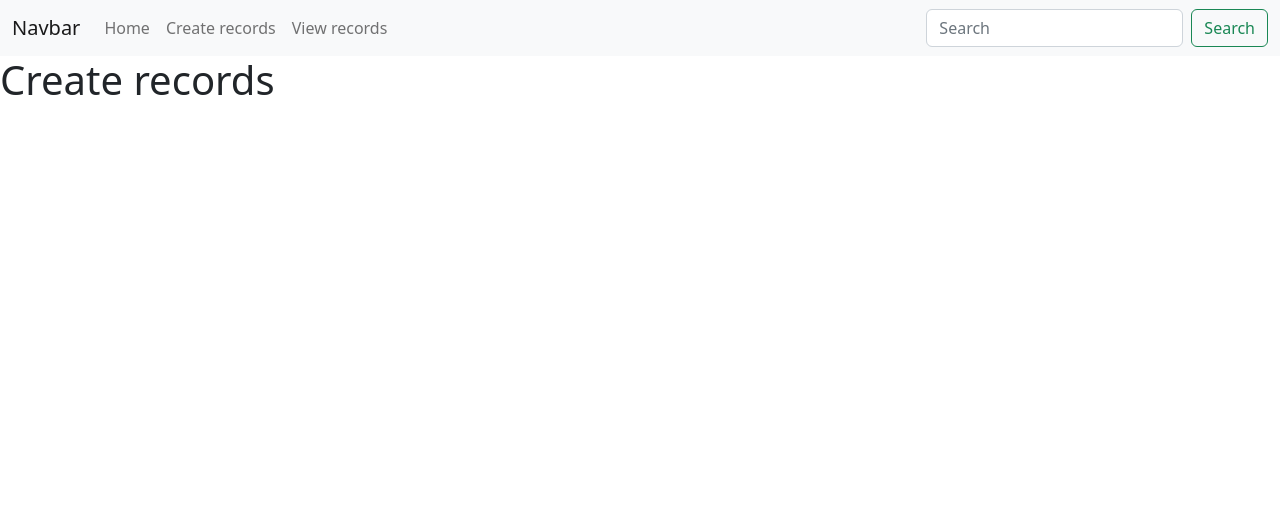
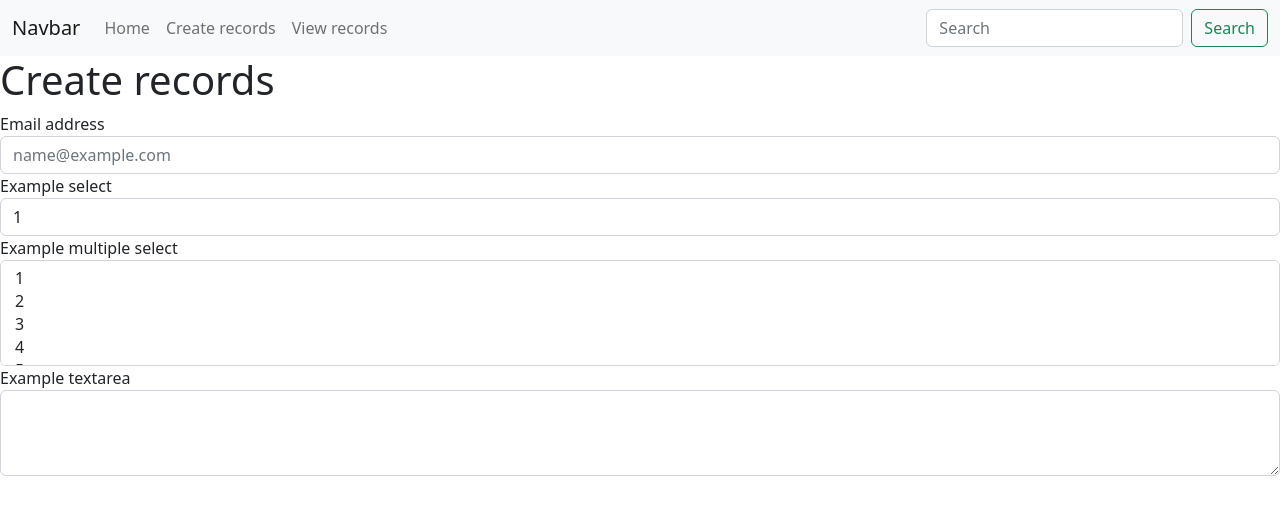
Before and after one commit to 3nk0d/Python-Basic-homeworks, a Flask app: page /create_records/ in a window 1280 px wide. Shown: the top 515 px of the page. Run offline with Flask 3, Linux system fonts and the light colour scheme; parts of the project's set-up code (start-up, migrations or seed data) failed here and were passed over.

Commit message:
Add draft from

```diff
--- a/homework_06/templates/create_records.html
+++ b/homework_06/templates/create_records.html
@@ -10,7 +10,36 @@
 <body>
     {% block body %}
         <h1>Create records</h1>
-
+    <form>
+      <div class="form-group">
+        <label for="exampleFormControlInput1">Email address</label>
+        <input type="email" class="form-control" id="exampleFormControlInput1" placeholder="name@example.com">
+      </div>
+      <div class="form-group">
+        <label for="exampleFormControlSelect1">Example select</label>
+        <select class="form-control" id="exampleFormControlSelect1">
+          <option>1</option>
+          <option>2</option>
+          <option>3</option>
+          <option>4</option>
+          <option>5</option>
+        </select>
+      </div>
+      <div class="form-group">
+        <label for="exampleFormControlSelect2">Example multiple select</label>
+        <select multiple class="form-control" id="exampleFormControlSelect2">
+          <option>1</option>
+          <option>2</option>
+          <option>3</option>
+          <option>4</option>
+          <option>5</option>
+        </select>
+      </div>
+      <div class="form-group">
+        <label for="exampleFormControlTextarea1">Example textarea</label>
+        <textarea class="form-control" id="exampleFormControlTextarea1" rows="3"></textarea>
+      </div>
+    </form>
     {% endblock %}
 </body>
 </html>
```
